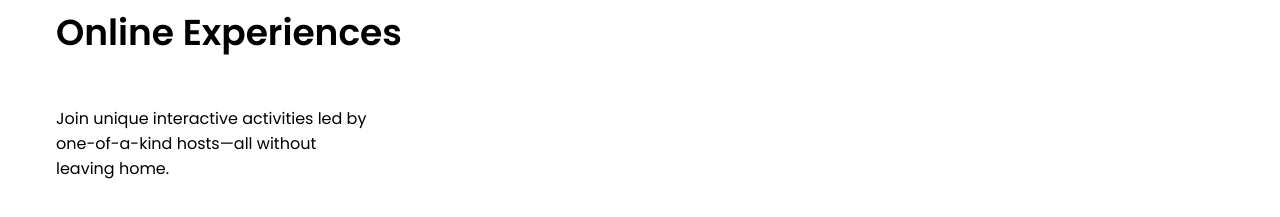
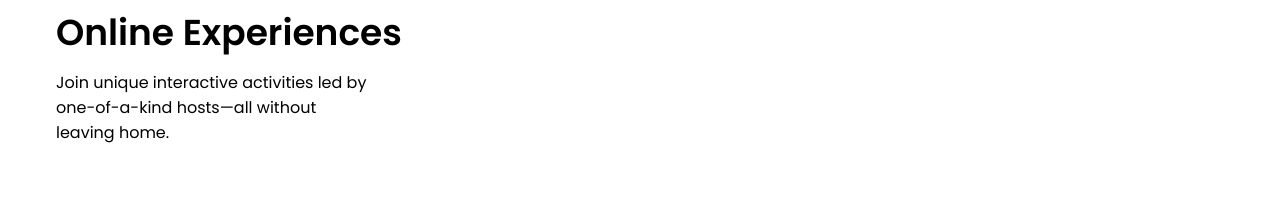
Before and after one commit to AbrahaKahsay/airbnb-clone, a React (Create React App) app: page / in a window 1280 px wide. Shown: the part 391-608 px from the top of the page. Built offline with nearby package versions, Linux system fonts and the light colour scheme.

Commit message:
Add style to hero

```diff
--- a/src/index.css
+++ b/src/index.css
@@ -36,6 +36,7 @@ body {
   font-size: 36px;
   font-weight: 600;
   margin-left: 36px;
+  margin-bottom: 10px;
 }
 
 .hero--text {
@@ -44,4 +45,5 @@ body {
   columns: #222222;
   width: 320px;
   height: auto;
+  margin-top: 0;
 }
```
